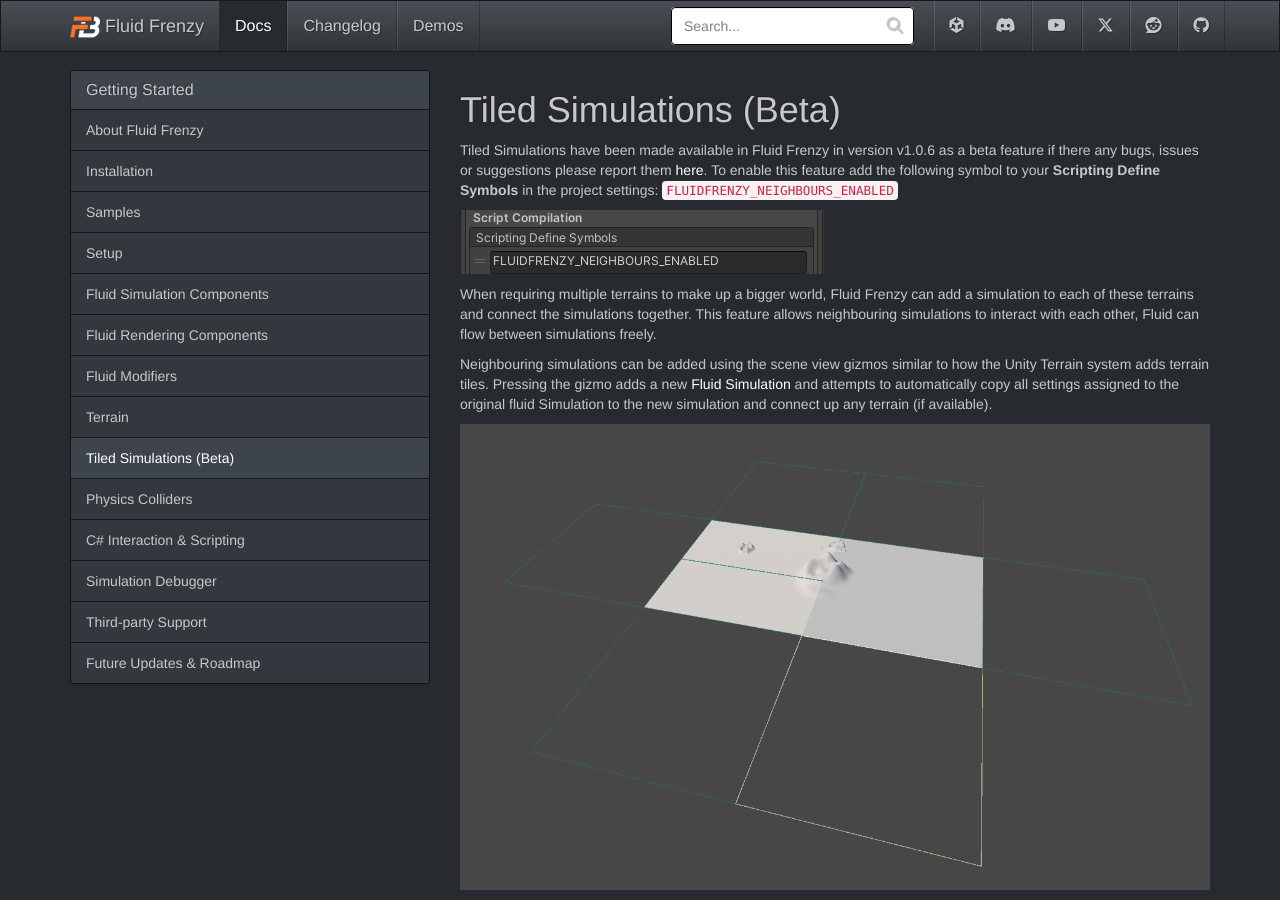
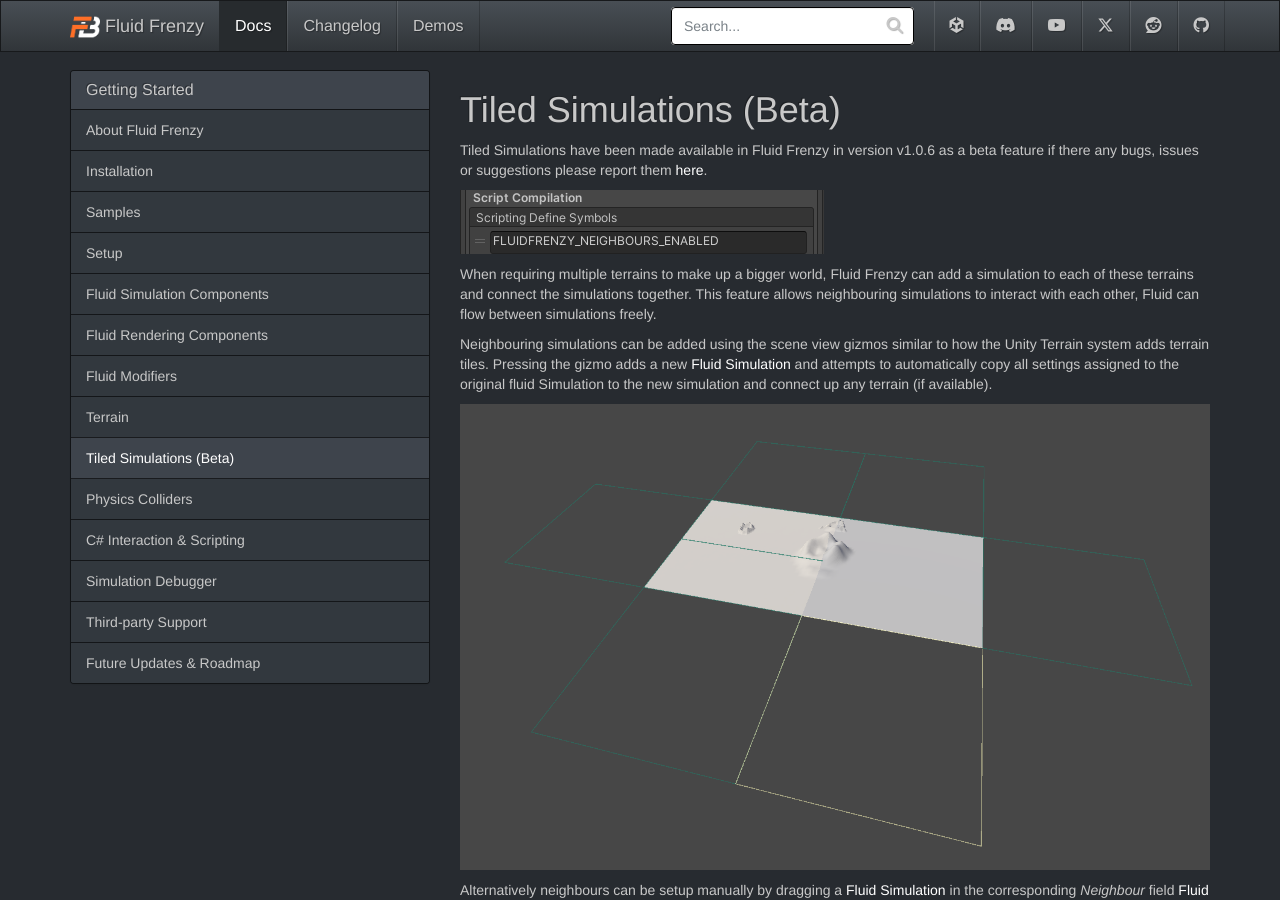
Before and after one commit to FrenzyByte/fluidfrenzy, a Jekyll site: the page built from _docs/tiled-simulations-beta.md, in a window 1280 px wide and 900 px high. Built offline with Jekyll 4.4.1, drawn with Linux system fonts in a browser that asks for light colours.

Commit message:
v1.2.7 docs

```diff
--- a/_docs/tiled-simulations-beta.md
+++ b/_docs/tiled-simulations-beta.md
@@ -5,7 +5,6 @@
 
 
 Tiled Simulations have been made available in Fluid Frenzy in version v1.0.6 as a beta feature if there any bugs, issues or suggestions please report them [here](https://github.com/FrenzyByte/fluidfrenzy/issues).
-To enable this feature add the following symbol to your **Scripting Define Symbols** in the project settings: `FLUIDFRENZY_NEIGHBOURS_ENABLED`
 
 ![Tiled Simulation Gizmos](../../assets/images/tiled_simulation_playersettings.png)
 
```
Also changed, not shown: _docs/third-party-support.md (+2 -2 lines).
